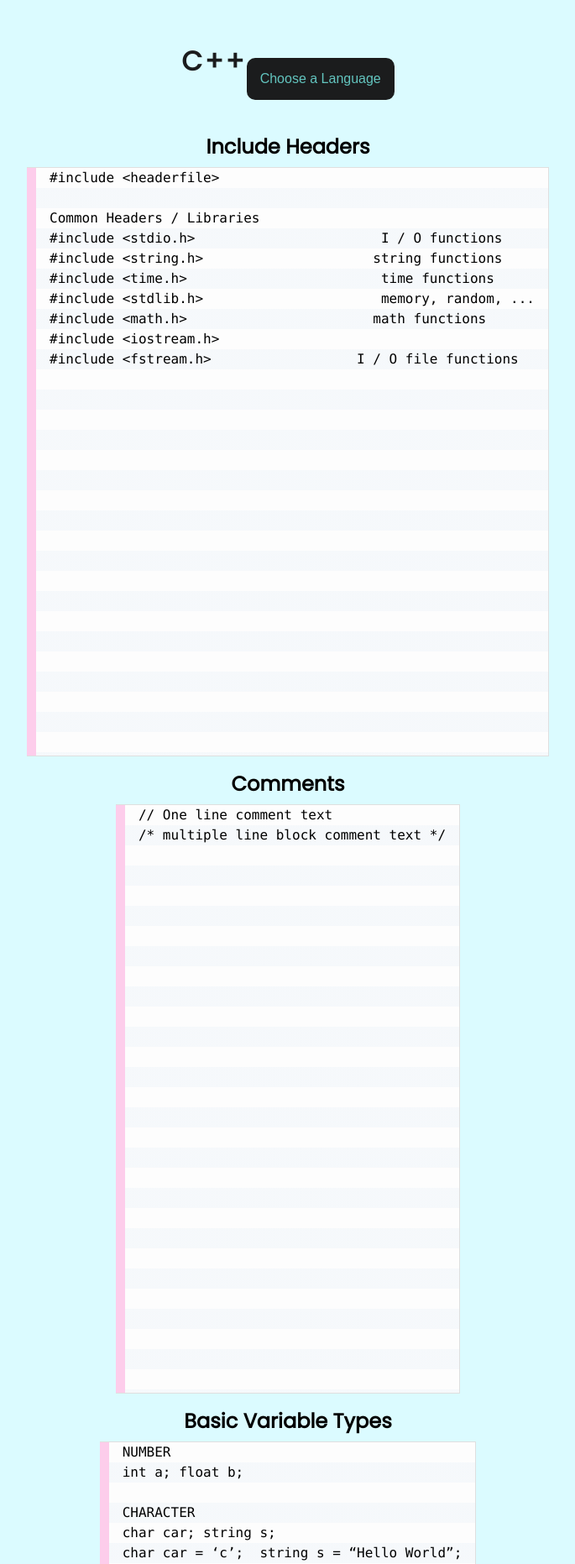
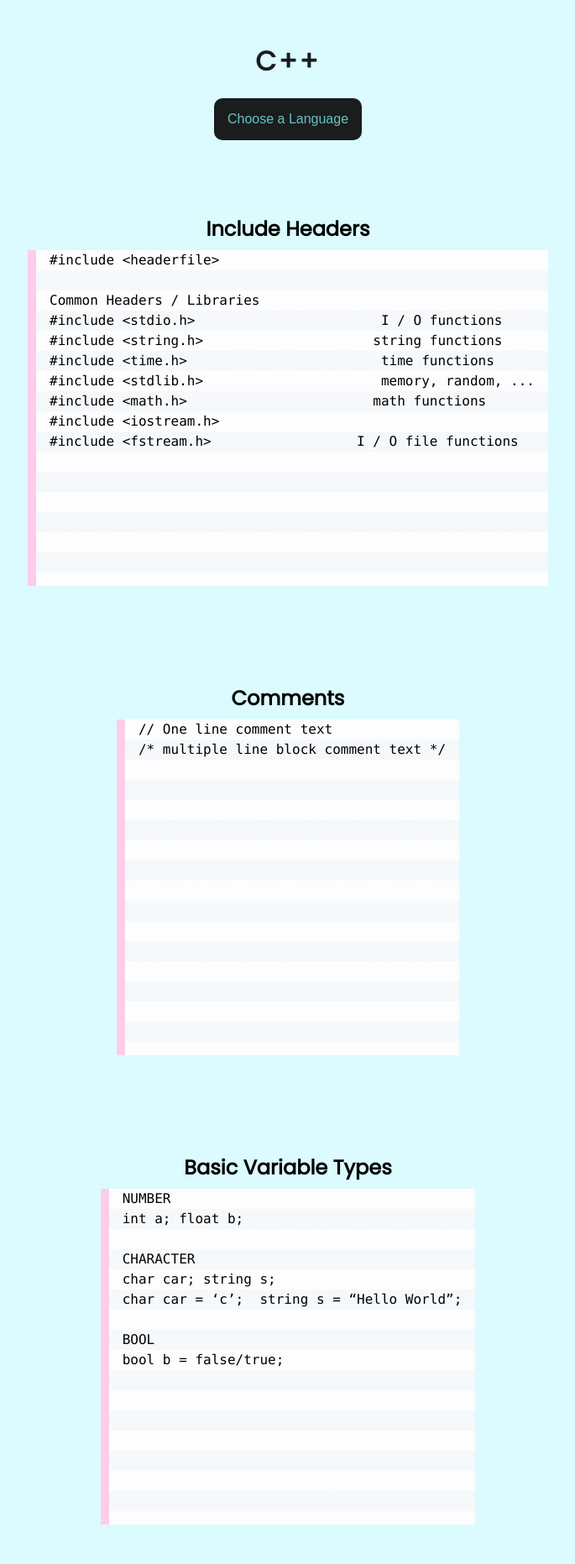
Before and after one commit to ni121498/ITSC4155_SeniorCap, a Django app: a page that uses code_apy/mainSite/templates/mainSite/cheatsheet_c.html in a window 1280 px wide. Shown: the part 79-1942 px from the top of the page at 84% size, without its empty margins (297-982 px from the left). Run offline with Django 3.2, Linux system fonts and the light colour scheme; data comes from the database, SQL or seed files in the repository; both versions use the stored data as it was after the commit.

Commit message:
Fixed Cheatsheet

```diff
--- a/code_apy/mainSite/static/mainSite/prism.css
+++ b/code_apy/mainSite/static/mainSite/prism.css
@@ -220,7 +220,7 @@ pre .line-highlight {
 }
 
 /* personal code */
-.square_code {
+.main_lesson .square_code {
     display: flex;
     flex-direction: row;
 	height: 700px;
@@ -228,7 +228,7 @@ pre .line-highlight {
 	max-width: 700px;
 	overflow: auto;
 }
-.square {
+.main_lesson .square {
     display: flex;
     flex-direction: row;
 	height: 700px;
@@ -237,18 +237,18 @@ pre .line-highlight {
 	overflow: auto;
 }
 
-.sec {
+.main_lesson .sec {
     display: inline-block;
     margin: 0px 40px;
 }
 
-.prism_container {
+.main_lesson .prism_container {
 	display: flex;
 	flex-direction: column;
 	align-items: center;
 }
 
-.sec_container {
+.main_lesson .sec_container {
     display: flex;
     flex-wrap: wrap;
     justify-content: center;
--- a/code_apy/mainSite/static/mainSite/styles.css
+++ b/code_apy/mainSite/static/mainSite/styles.css
@@ -392,3 +392,30 @@ header {
   background-color: hsl(257, 80%, 90%);
   color: hsl(257, 80%, 54%);
 }
+
+/* -------------- Cheatsheet Section ---------------- */
+
+.main_cheatsheet {
+  display: flex;
+  flex-direction: row;
+  flex-wrap: wrap;
+  justify-content: center;
+  margin-left: 20%;
+  margin-right: 20%;
+}
+
+.main_cheatsheet .square_code {
+  display: flex;
+  flex-direction: row;
+	height: 400px;
+	width: 100%;
+	max-width: 700px;
+	overflow: auto;
+}
+
+.main_cheatsheet .prism_container {
+	display: flex;
+	flex-direction: column;
+	align-items: center;
+  margin: 50px;
+}
--- a/code_apy/mainSite/templates/mainSite/cheatsheet_c.html
+++ b/code_apy/mainSite/templates/mainSite/cheatsheet_c.html
@@ -27,9 +27,12 @@
               </span>
         </nav>
     </header>
+
     <div class="main">
         <h1 class="cs-title">{{cheatsheet.language}}</h1>
-        <div class="dropdown">
+    </div>
+
+    <div class="dropdown">
         <button onclick="dpFunction()" class="dropbtn">Choose a Language</button>
         <div id="langDropdown" class="dropdown-content">
             {% if cheatsheet_list %}
@@ -44,9 +47,8 @@
         </div>
     </div>
 
-    </div>
     <p><br /></p>
-    <div class="c_image">
+    <div class="main_cheatsheet">
     <script src="{% static 'mainSite/prism.js' %}"></script>
          {% for block in cheatsheet.block_set.all %}
             <section class="prism_container">
--- a/code_apy/mainSite/templates/mainSite/index.html
+++ b/code_apy/mainSite/templates/mainSite/index.html
@@ -35,14 +35,13 @@
             </div>
             <img class="main_element" src="{% static 'mainSite/images/homepage_g.png' %}">
 
-                    {% endif %}
-
         </div>
         <div class ="web-descriptions">
             <img class="head" src="{% static 'mainSite/images/head.png' %}">
             <img class="threeWay" src="{% static 'mainSite/images/threeWay.png' %}">
             <img class="bridge" src="{% static 'mainSite/images/bridge.png' %}">
         </div>
+        {% endif %}
         <!--<div class="banner_image">
             <img src="{% static 'mainSite/images/homepage_g.png' %}">
         </div>-->
--- a/code_apy/mainSite/templates/mainSite/lesson.html
+++ b/code_apy/mainSite/templates/mainSite/lesson.html
@@ -56,7 +56,6 @@
                     </pre>
                 </section>
             </section>
-
         </section>
     </div>
 </body>
```
Also changed, not shown: code_apy/mainSite/templates/mainSite/cheatsheet_java.html (deleted, +0 -40 lines), code_apy/mainSite/templates/mainSite/cheatsheet_python.html (deleted, +0 -40 lines), code_apy/db.sqlite3.
